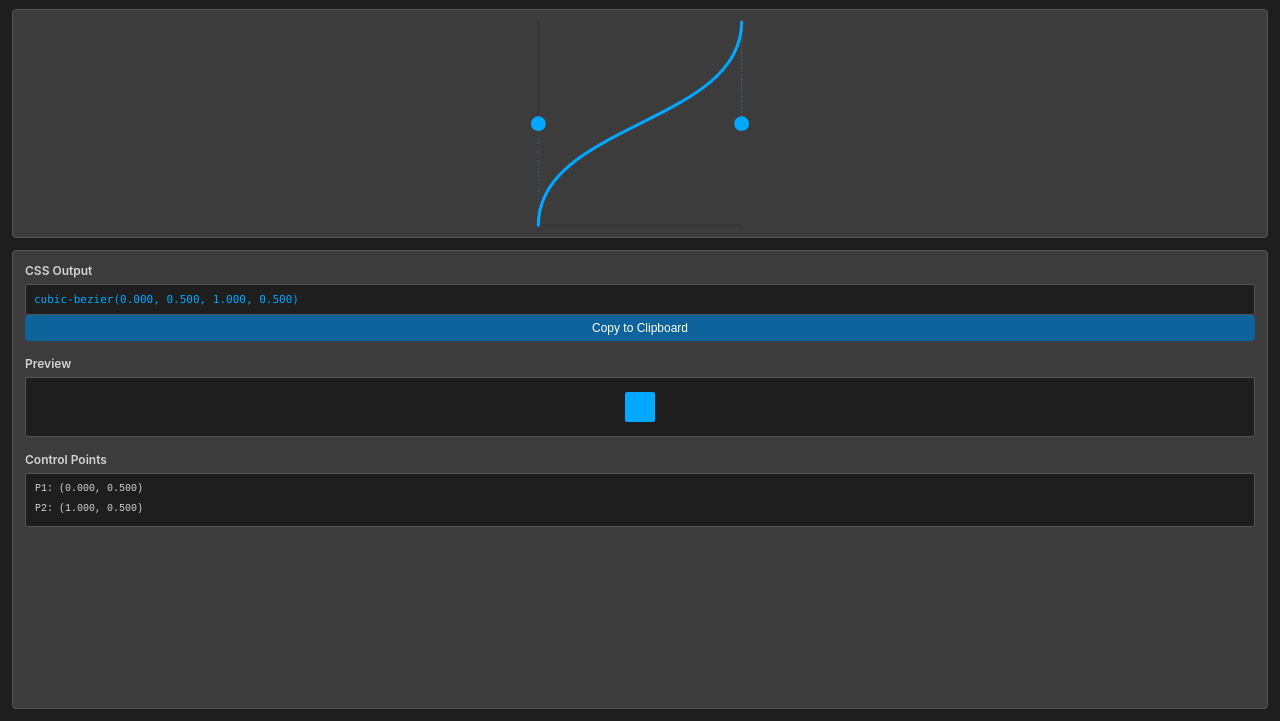
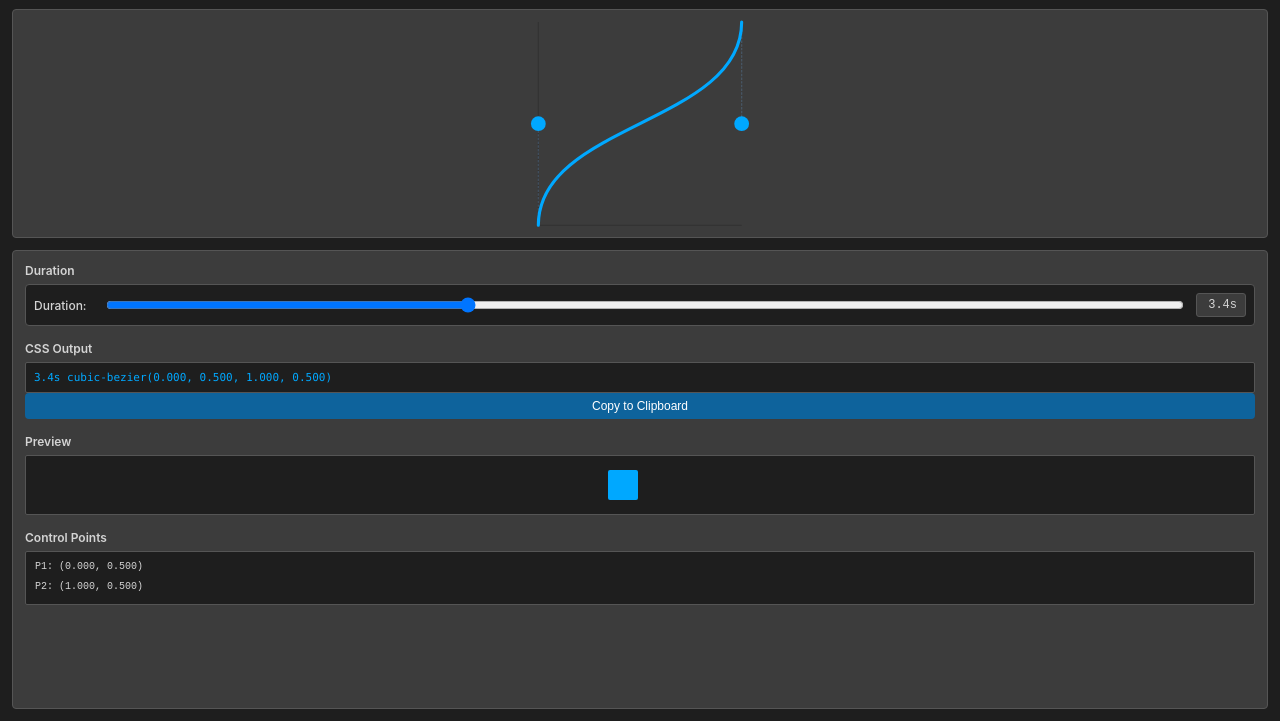
Before and after one commit to dev-bazz/motion-edictor, a website: page src/index.html in a window 1280 px wide. Shown: the part 79-800 px from the top of the page. Drawn offline with Linux system fonts and the light colour scheme.

Commit message:
feat: add duration control slider and update CSS output accordingly

```diff
--- a/src/index.html
+++ b/src/index.html
@@ -191,6 +191,40 @@
         flex-shrink: 0;
       }
 
+      .duration-control {
+        display: flex;
+        align-items: center;
+        gap: 12px;
+        padding: 8px;
+        background: var(--vscode-editor-background, var(--fallback-editor-background));
+        border: 1px solid var(--vscode-input-border, var(--fallback-input-border));
+        border-radius: 4px;
+        flex-shrink: 0;
+      }
+
+      .duration-control label {
+        font-size: 12px;
+        font-weight: 500;
+        min-width: 60px;
+      }
+
+      .duration-control input[type="range"] {
+        flex: 1;
+        min-height: 4px;
+        cursor: pointer;
+      }
+
+      .duration-value {
+        font-family: monospace;
+        font-size: 12px;
+        min-width: 50px;
+        text-align: right;
+        background: var(--vscode-input-background, var(--fallback-input-background));
+        border: 1px solid var(--vscode-input-border, var(--fallback-input-border));
+        border-radius: 3px;
+        padding: 4px 8px;
+      }
+
       .point-item {
         padding: 3px;
         background: transparent;
@@ -282,8 +316,15 @@
         </div>
 
         <div class="output-section">
-          <h3>CSS Output</h3>
-          <div class="code-block" id="cssOutput">cubic-bezier(0.25, 0.1, 0.25, 1.0)</div>
+          <h3>Duration</h3>
+          <div class="duration-control">
+            <label for="durationSlider">Duration:</label>
+            <input type="range" id="durationSlider" min="0.1" max="10" step="0.1" value="3.4">
+            <div class="duration-value" id="durationValue">3.4s</div>
+          </div>
+
+          <h3 style="margin-top: 15px;">CSS Output</h3>
+          <div class="code-block" id="cssOutput">3.4s cubic-bezier(0.25, 0.1, 0.25, 1.0)</div>
           <button class="copy-btn" id="copyBtn">Copy to Clipboard</button>
 
           <h3 style="margin-top: 15px;">Preview</h3>
@@ -333,6 +374,8 @@
       const resetBtn = document.getElementById( 'resetBtn' );
       const pointList = document.getElementById( 'pointList' );
       const previewBox = document.getElementById( 'previewBox' );
+      const durationSlider = document.getElementById( 'durationSlider' );
+      const durationValue = document.getElementById( 'durationValue' );
 
       // SVG viewBox dimensions (used for scaling)
       const SVG_SIZE = 330;
@@ -343,6 +386,8 @@
         { x: 0, y: 0.5 }, // Point 1
         { x: 1, y: 0.5 }  // Point 2
       ];
+
+      let duration = 3.4; // Duration in seconds
 
       let isDrawing = false;
       let selectedPoint = -1;
@@ -418,7 +463,7 @@
         const y1 = controlPoints[ 0 ].y.toFixed( 3 );
         const x2 = controlPoints[ 1 ].x.toFixed( 3 );
         const y2 = controlPoints[ 1 ].y.toFixed( 3 );
-        const cubic = `cubic-bezier(${ x1 }, ${ y1 }, ${ x2 }, ${ y2 })`;
+        const cubic = `${ duration.toFixed( 1 ) }s cubic-bezier(${ x1 }, ${ y1 }, ${ x2 }, ${ y2 })`;
         cssOutput.textContent = cubic;
 
         // Update point list
@@ -438,7 +483,7 @@
         previewBox.style.animation = 'none';
         setTimeout( () =>
         {
-          previewBox.style.animation = `slide 2s cubic-bezier(${ x1 }, ${ y1 }, ${ x2 }, ${ y2 }) infinite`;
+          previewBox.style.animation = `slide ${ duration }s cubic-bezier(${ x1 }, ${ y1 }, ${ x2 }, ${ y2 }) infinite`;
         }, 10 );
       }
 
@@ -528,6 +573,15 @@
       document.addEventListener( 'mouseup', handleDragEnd );
       document.addEventListener( 'touchend', handleDragEnd );
 
+      // Duration slider event listener
+      durationSlider.addEventListener( 'input', ( e ) =>
+      {
+        duration = parseFloat( e.target.value );
+        durationValue.textContent = `${ duration.toFixed( 1 ) }s`;
+        updateCSSOutput();
+        updatePreview();
+      } );
+
       copyBtn.addEventListener( 'click', () =>
       {
         vscode.postMessage( {
@@ -538,7 +592,9 @@
 
       resetBtn.addEventListener( 'click', () =>
       {
-
+        duration = 3.4;
+        durationSlider.value = 3.4;
+        durationValue.textContent = '3.4s';
         controlPoints = [
           { x: 0, y: 0.5 }, // Point 1
           { x: 1, y: 0.5 }  // Point 2
```
